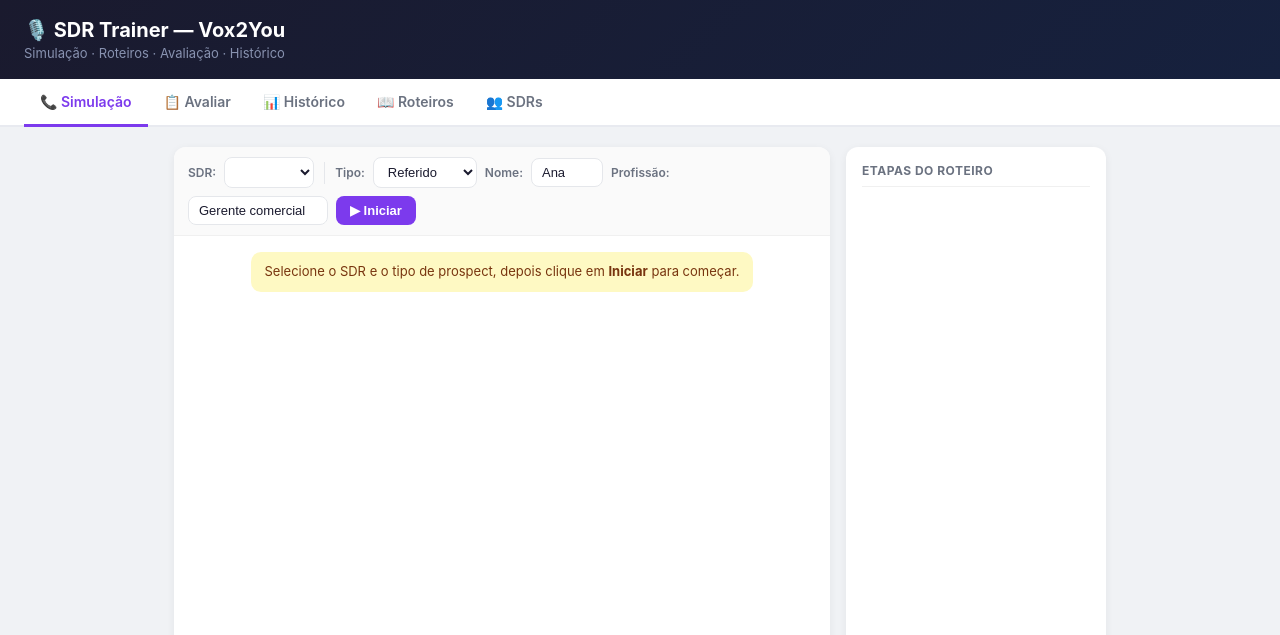
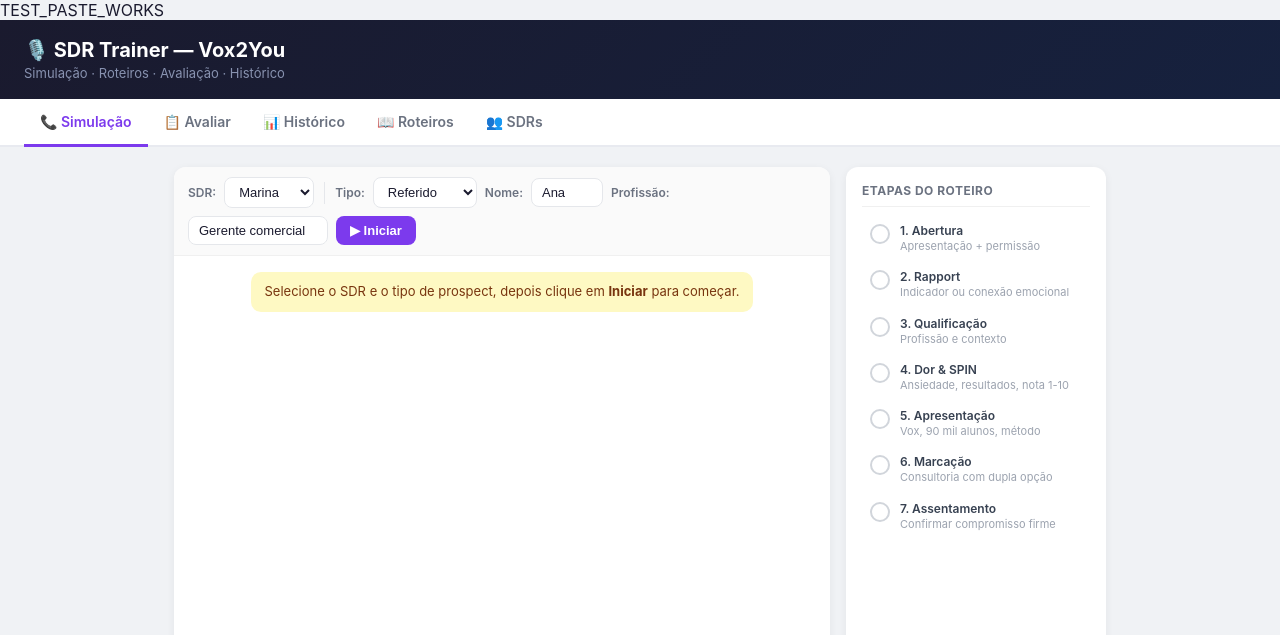
Before and after one commit to designestofadosoficial-png/vox-sdr-trainer, a website: page index.html in a window 1280 px wide. Shown: the top 635 px of the page. Drawn offline with Linux system fonts and the light colour scheme.

Commit message:
Update index.html

```diff
--- a/index.html
+++ b/index.html
@@ -1,4 +1,4 @@
-<!DOCTYPE html>
+TEST_PASTE_WORKS<!DOCTYPE html>
 <html lang="pt-BR">
 <head>
 <meta charset="UTF-8">
@@ -241,7 +241,7 @@
         <div class="msg system"><div class="msg-bubble">Selecione o SDR e o tipo de prospect, depois clique em <strong>Iniciar</strong> para começar.</div></div>
       </div>
       <div class="chat-input">
-        <textarea id="userInput" placeholder="Digite o que vocà diria na ligação... (Enter para enviar, Shift+Enter para nova linha)" disabled rows="2" onkeydown="handleKey(event)"></textarea>
+        <textarea id="userInput" placeholder="Digite o que você diria na ligação... (Enter para enviar, Shift+Enter para nova linha)" disabled rows="2" onkeydown="handleKey(event)"></textarea>
         <button class="btn btn-primary" id="btnSend" onclick="sendMessage()" disabled>Enviar</button>
       </div>
     </div>
@@ -366,10 +366,10 @@
 <script>
 const API_URL = '/api/chat';
 
-const STABE = [
-  { id:'abertura',     name:'1. Abertura',       desc:'Apresentação + permissão',         kw:['ainda não me conhece','pode falar','bom dia','boa tarde',"meu nome','tá feliz','não me conhece','alô'] },
-  { id:'rapport',      name:'2. Rapport',         desc:'Indicador ou conexão emocional',   kw:['indicou','pediu para',"me lembra','pesquisa','3 minutos','objetivo não é esse','não acordou'] },
-  { id:'qualificacao', name:'3. Qualificação',    desc:'Profissão e contexto',             kw:['trabalha com','faz o que','profiss','uárea','o que vocà faz',"me conta','sua atividade'] },
+const STAGES = [
+  { id:'abertura',     name:'1. Abertura',       desc:'Apresentação + permissão',         kw:['ainda não me conhece','pode falar','bom dia','boa tarde','meu nome','tá feliz','não me conhece','alô'] },
+  { id:'rapport',      name:'2. Rapport',         desc:'Indicador ou conexão emocional',   kw:['indicou','pediu para','me lembra','pesquisa','3 minutos','objetivo não é esse','não acordou'] },
+  { id:'qualificacao', name:'3. Qualificação',    desc:'Profissão e contexto',             kw:['trabalha com','faz o que','profiss','área','o que você faz','me conta','sua atividade'] },
   { id:'spin',         name:'4. Dor & SPIN',      desc:'Ansiedade, resultados, nota 1-10', kw:['ansioso','apresentação','resultado','comunicação','expres','influên','1 a 10','poderia ter','reunião','negociação'] },
   { id:'pitch',        name:'5. Apresentação',    desc:'Vox, 90 mil alunos, método',       kw:['90 mil','maior rede','oratória','brasil','lemann','magalu','método','presencial','prático','vox2you'] },
   { id:'marcacao',     name:'6. Marcação',        desc:'Consultoria com dupla opção',      kw:['consultoria','20 minuto','40 minuto','quinta','sexta','segunda','terça','online','presencial','escola','tenho horário'] },
@@ -388,14 +388,14 @@ const SCENARIO_NAMES = { referido:'Referido', frio:'Prospecção Fria', resisten
 const DEFAULT_SDR = {
   id: 'sdr-marina',
   name: 'Marina',
-  weakPoints: 'Baixo senso de urgência — tenda a deixar a ligação em aberto. Evita fechamentos diretos. Perfil DISC: Estável-Influente (S=34%, I=27%, C=25%, D=14%). Ponto forte: empatia e escuta ativa.'
+  weakPoints: 'Baixo senso de urgência — tende a deixar a ligação em aberto. Evita fechamentos diretos. Perfil DISC: Estável-Influente (S=34%, I=27%, C=25%, D=14%). Ponto forte: empatia e escuta ativa.'
 };
 
 const DEFAULT_SCRIPTS = [
   {
     id: 'ref-v1', scenarioId: 'referido', title: 'Referido — Padrão', status: 'aprovado',
     content: `ABERTURA
-"Alô [Nome], bom dia! Meu nome é [SDR], da Vox2You. Vocà pode falar um minutinho? Quem pediu pra eu ligar foi o [Indicador] — lembra quem é?"
+"Alô [Nome], bom dia! Meu nome é [SDR], da Vox2You. Você pode falar um minutinho? Quem pediu pra eu ligar foi o [Indicador] — lembra quem é?"
 
 RAPPORT
 "O [Indicador] esteve comigo conhecendo nosso treinamento e achou fantástico. Ele te indicou porque acha que você também tem interesse em desenvolver sua comunicação. Você faz o quê hoje?"
@@ -412,7 +412,7 @@ APRESENTAÇÃO VOX
 
 MARCAÇÃO — DUPLA OPÇÃO
 "Vou marcar uma consultoria de 20 minutinhos pra você conhecer o método — sem compromisso. Mas antes: você toma suas decisões sozinho(a) ou compartilha com alguém? Tenho quinta às 14h ou sexta às 10h. Qual encaixa melhor?"
-⚠️ NUNCA perguntar "quando vocà pode?" — sempre dupla opção fechada
+⚠️ NUNCA perguntar "quando você pode?" — sempre dupla opção fechada
 
 ASSENTAMENTO
 "[Nome], confirmando: nossa consultoria está marcada pra [dia] às [hora]. Eu travei minha agenda e honro minha palavra — posso contar com a sua presença? Anota aí! Te mando o endereço/link agora."
@@ -424,10 +424,10 @@ ASSENTAMENTO
 "Oi [Nome]! Sou [SDR] da Vox2You. Tô ligando porque o [Indicador] me pediu especificamente pra falar com você. São 3 minutinhos — pode?"
 
 QUALIFICAÇÃO RÁPIDA
-"Vocà trabalha com vendas ou apresentações? [...] E como você avalia sua comunicação de 1 a 10?"
+"Você trabalha com vendas ou apresentações? [...] E como você avalia sua comunicação de 1 a 10?"
 
 PITCH RÁPIDO
-"A Vox2You ajuda profissionais como vocà a dominar a comunicação. 90 mil alunos, método 100% prático — indicado pelo [Indicador], que já viu resultado."
+"A Vox2You ajuda profissionais como você a dominar a comunicação. 90 mil alunos, método 100% prático — indicado pelo [Indicador], que já viu resultado."
 
 FECHAMENTO DIRETO
 "Tenho dois horários disponíveis essa semana: quarta às 15h ou quinta às 10h. Qual desses encaixa melhor?"
@@ -439,23 +439,23 @@ ASSENTAMENTO
   {
     id: 'frio-v1', scenarioId: 'frio', title: 'Frio — Anti-Venda (Padrão)', status: 'aprovado',
     content: `ABERTURA DESARMANTE
-"Oi [Nome]! Tá feliz hoje?" [...] "Que bom! Vocà ainda não me conhece — sou [SDR], da Vox2You: fale, comunique, transforme."
+"Oi [Nome]! Tá feliz hoje?" [...] "Que bom! Você ainda não me conhece — sou [SDR], da Vox2You: fale, comunique, transforme."
 
 DESARMAMENTO
-"Eu sei que vocà não acordou hoje pensando 'quero um curso de oratória' — então meu objetivo não é esse agora. Estou fazendo uma pesquisinha rápida. São 3 minutinhos. Pode me ajudar?"
+"Eu sei que você não acordou hoje pensando 'quero um curso de oratória' — então meu objetivo não é esse agora. Estou fazendo uma pesquisinha rápida. São 3 minutinhos. Pode me ajudar?"
 💡 Anti-venda proposital — desativa a defesa. Tom genuíno e leve.
 
 QUALIFICAÇÃO
-"Vocà trabalha com vendas, apresentações, liderança? Me conta mais sobre o que você faz."
+"Você trabalha com vendas, apresentações, liderança? Me conta mais sobre o que você faz."
 
 DOR & SPIN
-"De 1 a 10, como vocà se sente quando precisa falar em público ou liderar uma reunião? O que aconteceria se você fosse ainda mais confiante nisso?"
+"De 1 a 10, como você se sente quando precisa falar em público ou liderar uma reunião? O que aconteceria se você fosse ainda mais confiante nisso?"
 
 APRESENTAÇÃO
 "A Vox2You é a maior rede de oratória da América Latina. 90 mil alunos, método presencial e prático."
 
 MARCAÇÃO
-"Tenho uma consultoria gratuita de 20 minutos — pra vocà conhecer sem nenhum compromisso. Vocà prefere [dia1] às [hora1] ou [dia2] às [hora2]?"
+"Tenho uma consultoria gratuita de 20 minutos — pra você conhecer sem nenhum compromisso. Você prefere [dia1] às [hora1] ou [dia2] às [hora2]?"
 
 ASSENTAMENTO
 "Perfeito! [Dia] às [hora] está na minha agenda. Honro minha palavra — posso contar com a sua presença? Te mando o endereço agora."`
@@ -463,13 +463,13 @@ ASSENTAMENTO
   {
     id: 'frio-v2', scenarioId: 'frio', title: 'Frio — Com Urgência', status: 'rascunho',
     content: `ABERTURA COM ENERGIA
-"[Nome], oi! Sou [SDR] da Vox2You. Vocà tem 3 minutinhos agora?"
+"[Nome], oi! Sou [SDR] da Vox2You. Você tem 3 minutinhos agora?"
 
 CONTEXTO + URGÊNCIA
 "Ótimo! Estou ligando porque temos uma turma nova abrindo essa semana e quero que você conheça antes de fechar as vagas."
 
 QUALIFICAÇÃO EXPRESSA
-"Vocà trabalha com o quê? [...] E comunicação é importante na sua área?"
+"Você trabalha com o quê? [...] E comunicação é importante na sua área?"
 
 SPIN
 "Se você pudesse se comunicar com mais confiança e clareza, o que mudaria nos seus resultados?"
@@ -489,7 +489,7 @@ ASSENTAMENTO
 "[Nome], sei que você está ocupado(a) — são literalmente 2 minutos. Prometo que vale."
 
 SE DISSER "não tenho interesse":
-"Entendo! Antes de desligar — o que seria o cenário ideal pra vocà querer conhecer o que a Vox2You faz? Só curiosidade."
+"Entendo! Antes de desligar — o que seria o cenário ideal pra você querer conhecer o que a Vox2You faz? Só curiosidade."
 
 REFRAME
 "Na verdade não é sobre cursos — é sobre resultados. A Vox2You treina comunicação pra quem já é bom e quer ser excelente."
@@ -1044,7 +1044,7 @@ function renderScriptList() {
 
 function newScript() {
   editingScriptId = null;
-  document.getElementById('editorHeading').textContent = 'Novo Roteiro7;
+  document.getElementById('editorHeading').textContent = 'Novo Roteiro';
   document.getElementById('editorTitleInput').value = SCENARIO_NAMES[currentScenario] + ' — Novo';
   document.getElementById('editorContent').value = '';
   document.getElementById('scriptEditorPanel').hidden = false;
```
